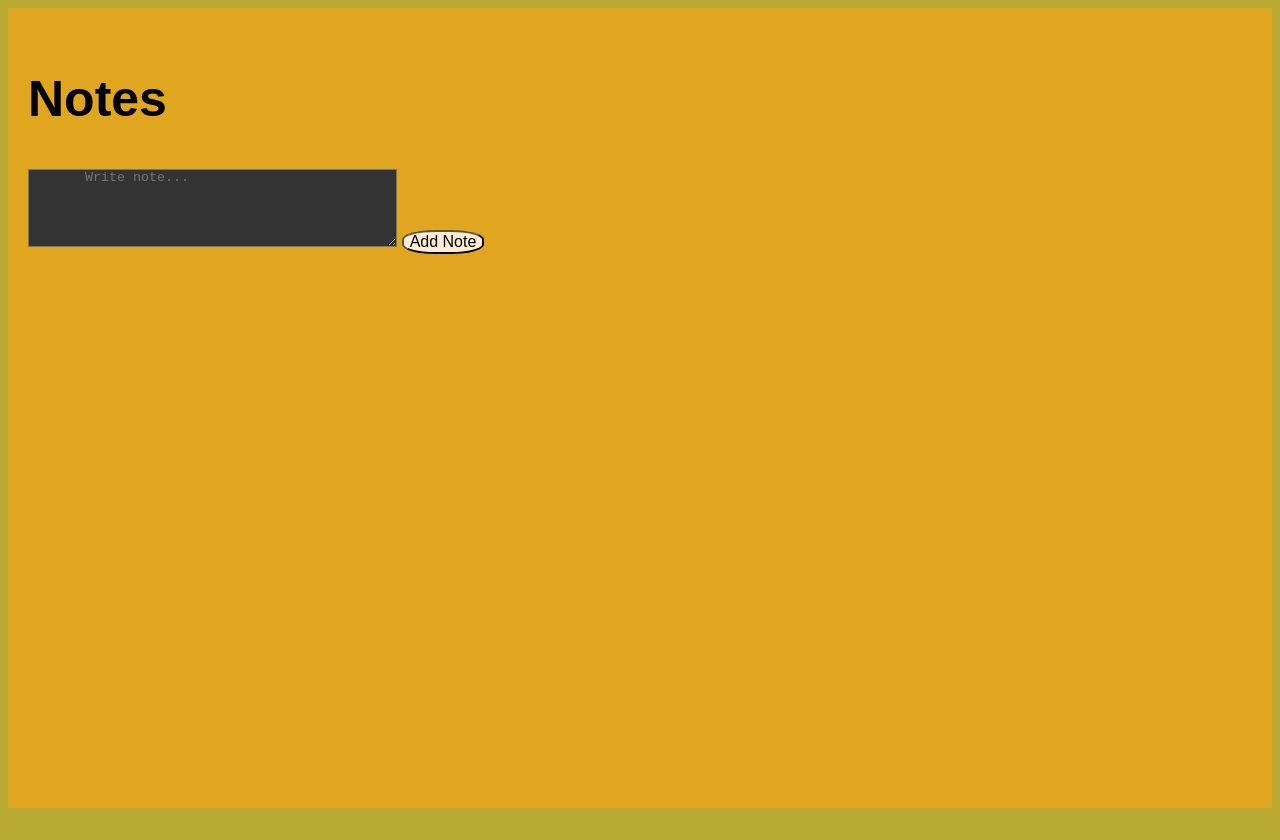
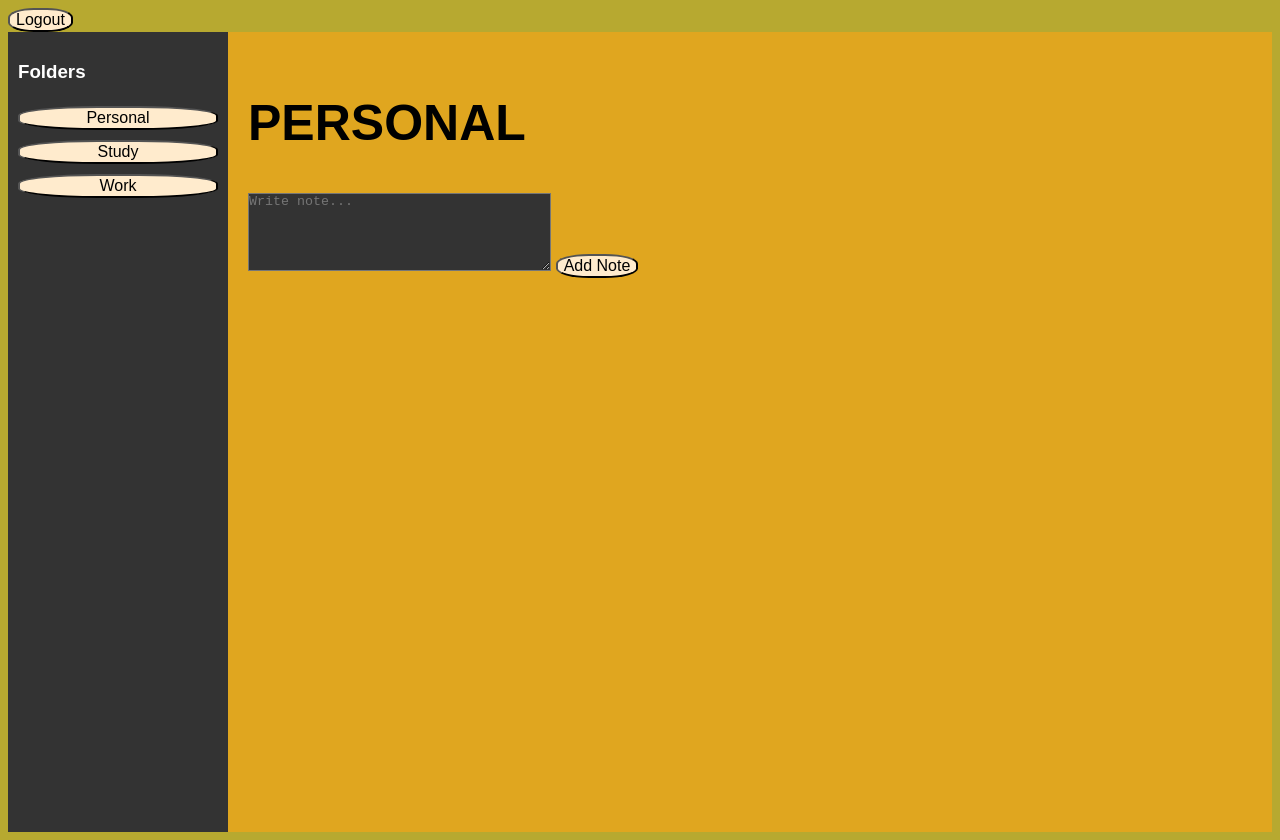
Before and after one commit to musaibshakeel13/smart-notes, a plain HTML site: page notes.html in a window 1280 px wide. Before the commit the page ends 816 px from the top, so only its background shows below. Drawn offline with Linux system fonts and the light colour scheme.

Commit message:
Update notes.html

```diff
--- a/notes.html
+++ b/notes.html
@@ -6,9 +6,13 @@
 </head>
 <body>
 
+  <!-- Logout button -->
+  <button class="logout-btn" onclick="logout()">Logout</button>
+
   <div class="app">
+
     <!-- LEFT: folders -->
-  <div hidden ="sidebar">
+    <div class="sidebar">
       <h3>Folders</h3>
       <button onclick="selectFolder('personal')">Personal</button>
       <button onclick="selectFolder('study')">Study</button>
@@ -17,13 +21,18 @@
 
     <!-- RIGHT: notes -->
     <div class="content">
-    <h2 id="folderTitle">Notes</h2>
-    <textarea id="noteInput" placeholder="       Write note..."></textarea>
+      <h2 id="folderTitle">PERSONAL</h2>
+
+      <textarea id="noteInput" placeholder="Write note..."></textarea>
       <button onclick="addNote()">Add Note</button>
+
+      <!-- ONLY ONE notesList -->
       <div id="notesList"></div>
     </div>
+
   </div>
 
+  <!-- Script ONLY ONCE -->
   <script src="script.js"></script>
 </body>
 </html>
```
Lines whose indentation alone changed are shown as unchanged.
